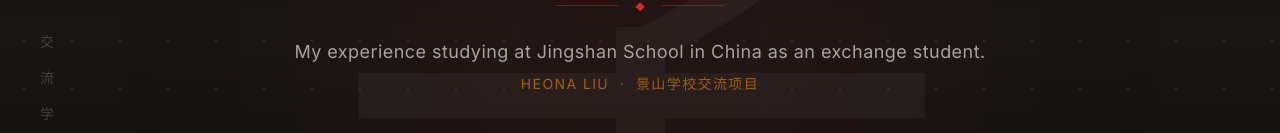
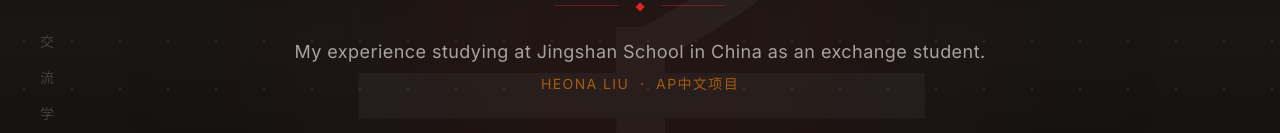
Before and after one commit to heonaliu/ap-chinese-endofyear-project, a Next.js app: page / in a window 1280 px wide. Shown: the part 367-500 px from the top of the page. Built offline with nearby package versions, Linux system fonts and the light colour scheme.

Commit message:
edits to the footer

```diff
--- a/components/Footer.tsx
+++ b/components/Footer.tsx
@@ -116,7 +116,7 @@
             <p className="text-stone-500 text-sm">
               <span className="text-stone-300 font-medium">Heona Liu</span>
               {' · '}
-              <span className="font-chinese">刘韩娜</span>
+              <span className="font-chinese">廖恩美</span>
               {' · '}
               AP Chinese Language and Culture
               {' · '}
--- a/components/Hero.tsx
+++ b/components/Hero.tsx
@@ -137,7 +137,7 @@
           transition={{ duration: 0.8, delay: 1.2 }}
           className="text-accent-gold/70 text-sm tracking-widest uppercase mb-10"
         >
-          Heona Liu &nbsp;·&nbsp; 景山学校交流项目
+          Heona Liu &nbsp;·&nbsp; AP中文项目
         </motion.p>
 
         {/* Intro paragraph */}
```
